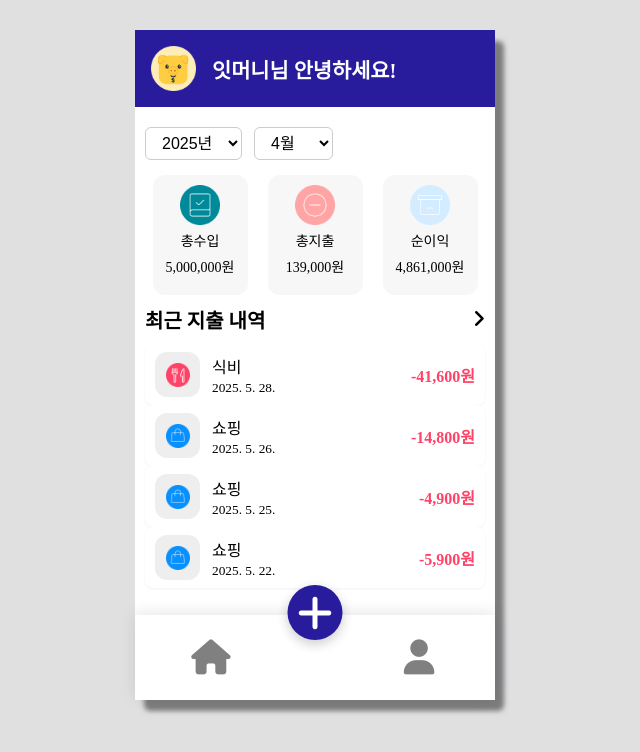
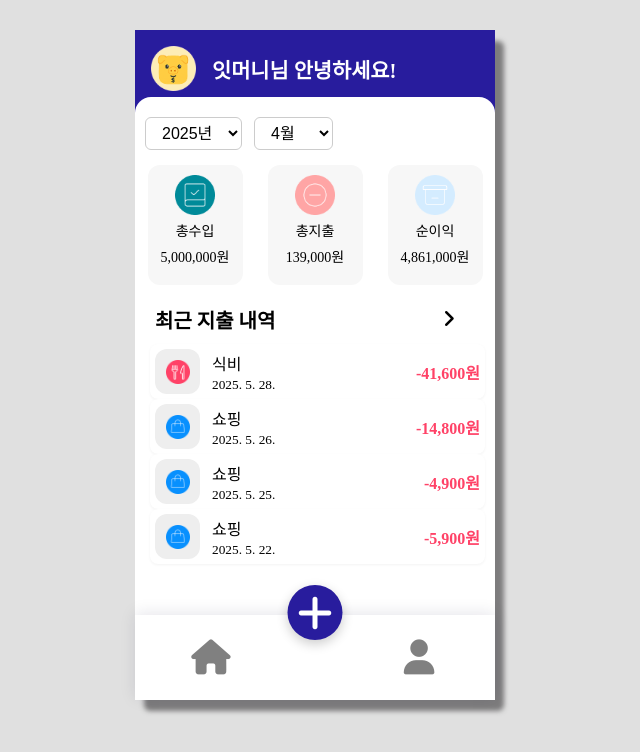
Before and after one commit to IT-Money/IT-Money, a Vue app: page /home in a window 1280 px wide. Shown: the top 752 px of the page, without its empty margins (325-965 px from the left). Built offline with nearby package versions, Linux system fonts and the light colour scheme; data requests are answered from the project's data file; a web font is replaced by a local one.

Commit message:
Feat: 홈페이지css수정

```diff
--- a/src/views/HomePage.vue
+++ b/src/views/HomePage.vue
@@ -134,6 +134,7 @@ onMounted(async () => {
 
 <template>
   <div class="homepage">
+    <div class="summary-wrapper">
       <!-- ✅ 연/월 선택 -->
       <div class="select-group">
         <select v-model="selectedYear">
@@ -141,14 +142,12 @@ onMounted(async () => {
             {{ year }}년
           </option>
         </select>
-
         <select v-model="selectedMonth">
           <option v-for="month in months" :key="month" :value="month">
             {{ month }}월
           </option>
         </select>
       </div>
-
       <!-- ✅ 요약 카드 -->
       <div class="summary-cards">
         <div class="card income">
@@ -160,7 +159,6 @@ onMounted(async () => {
             <span>{{ totalIncome.toLocaleString() }}원</span>
           </div>
         </div>
-
         <div class="card expense">
           <router-link to="/total-expense" class="link-icon">
             <img src="@/icons/expence.png" alt="총지출" class="card-icon" />
@@ -170,7 +168,6 @@ onMounted(async () => {
             <span>{{ totalExpense.toLocaleString() }}원</span>
           </div>
         </div>
-
         <div class="card net">
           <router-link to="/net-income" class="link-icon">
             <img src="@/icons/profit.png" alt="순이익" class="card-icon" />
@@ -181,7 +178,6 @@ onMounted(async () => {
           </div>
         </div>
       </div>
-
       <!-- 최근 지출 내역 -->
       <div class="bottom-section">
         <div class="recent-transactions">
@@ -191,7 +187,6 @@ onMounted(async () => {
               <i class="fa-solid fa-angle-right"></i>
             </router-link>
           </div>
-
           <div
             v-for="item in recentExpenses"
             :key="item.id"
@@ -204,7 +199,6 @@ onMounted(async () => {
                 class="icon-img"
               />
             </div>
-
             <div class="transaction-info">
               <div class="label">
                 {{ item.categoryName }}<br />
@@ -222,14 +216,16 @@ onMounted(async () => {
         </div>
       </div>
     </div>
+  </div>
 </template>
 
 <style scoped>
 .homepage {
-  background-color: #ffffff;
+  background-color: #281c9d;
+  margin-top: -20px;
 }
 .summary-wrapper {
-  margin-top: -1px;
+  margin-top: 10px;
   padding: 30px;
   background-color: #ffffff;
   border-radius: 16px 16px 0 0;
@@ -238,9 +234,9 @@ onMounted(async () => {
 .select-group {
   display: flex;
   gap: 12px;
-  margin-top: 20px;
+  margin-top: -10px;
   margin-bottom: 15px;
-  margin-left: 10px;
+  margin-left: -20px;
 }
 
 select {
@@ -254,11 +250,12 @@ select {
 .summary-cards {
   display: flex;
   justify-content: center;
-  gap: 20px;
+  gap: 25px;
 }
 
 .card {
   width: 95px;
+  min-width: 95px;
   height: 120px;
   padding: 10px;
   background-color: #f7f7f7;
@@ -300,8 +297,9 @@ select {
   display: flex;
   justify-content: space-between;
   align-items: center;
-  margin-top: 20px;
+  margin-top: 30px;
   margin-bottom: 20px;
+  margin-left: -20px;
 }
 
 .title-row .title {
@@ -314,17 +312,19 @@ select {
 .transaction-list {
   display: flex;
   flex-direction: column;
-  gap: 1px;
+  gap: 0px;
 }
 
 .transaction-item {
   display: flex;
   align-items: center;
-  padding: 8px 10px;
+  padding: 5px 5px;
   border-radius: 8px;
   background-color: white;
   box-shadow: 0 1px 3px rgba(0, 0, 0, 0.05);
   margin-bottom: 0px;
+  margin-left: -25px;
+  margin-right: -30px;
   position: relative;
   top: -10px;
 }
```
Lines whose indentation alone changed are shown as unchanged.
